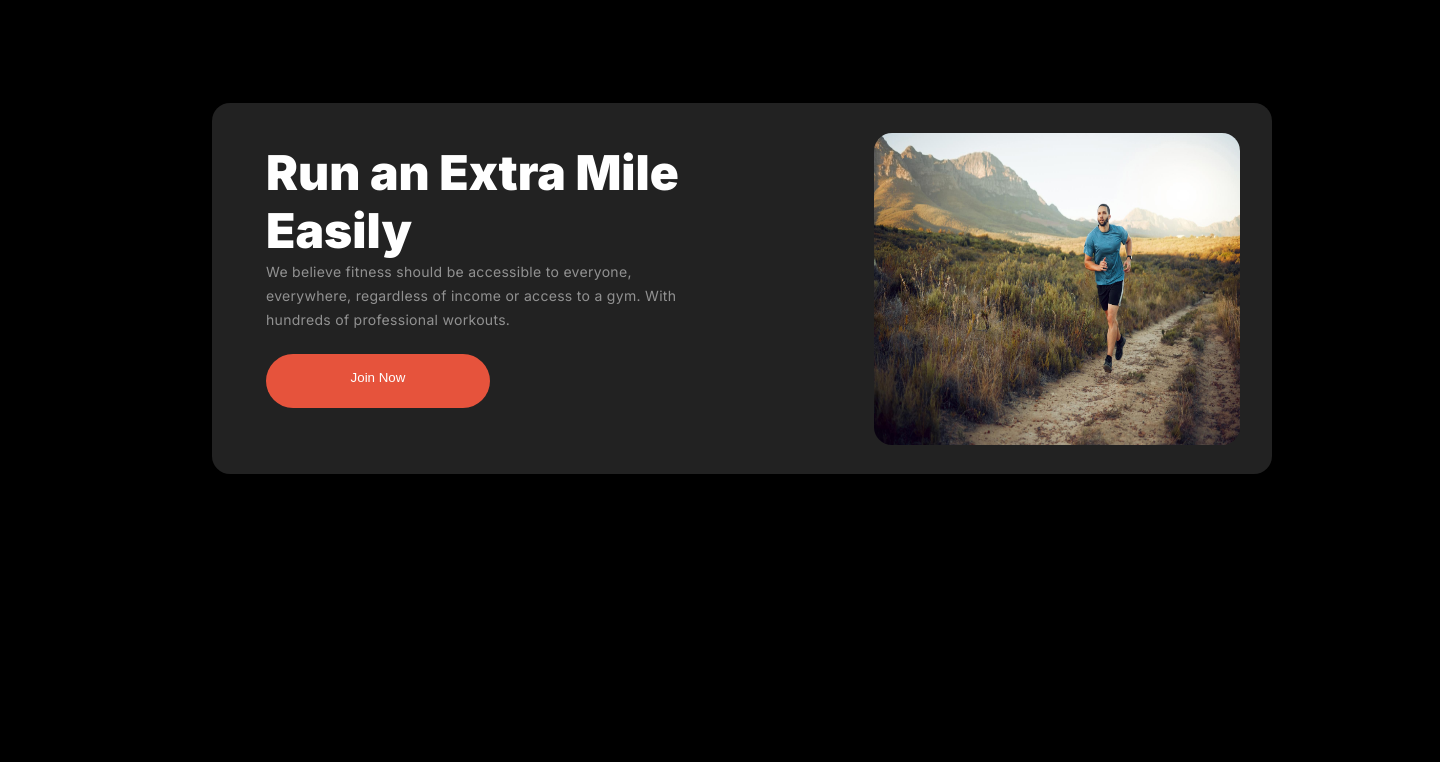
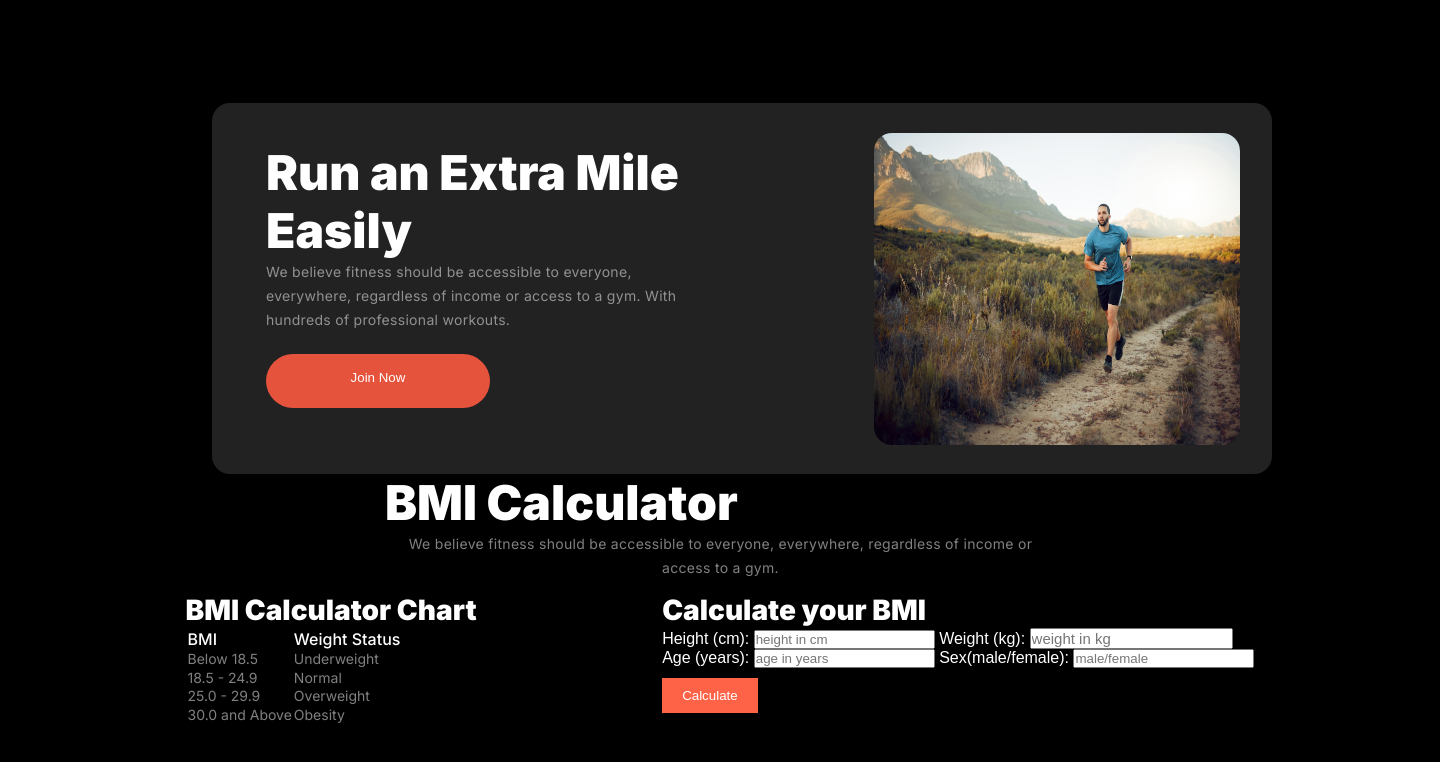
Before and after one commit to hasiburrahmanay1/Assignment-2-repo, a plain HTML site: page index.html in a window 1280 px wide. Shown: the part 1170-1932 px from the top of the page, 1440 px wide, since content can reach past the window. Before the commit the page ends 1644 px from the top, so only its background shows below. Drawn offline with Linux system fonts and the light colour scheme; a web font is replaced by a local one.

Commit message:
bmi part done

```diff
--- a/index.html
+++ b/index.html
@@ -86,5 +86,53 @@
             <img src="Resources/Images/run.jpg" alt="Running">
         </div>
     </section>
-
-      <!-- run part ends here -->
+     <!-- run part ends here -->
+      <!-- bmi part starts here -->
+      <section class="bmi">
+        <div id="bmi-heading">
+            <h2>BMI Calculator</h2>
+            <p>We believe fitness should be accessible to everyone, everywhere, regardless of income or access to a gym.</p>
+        </div>
+        <div class="bmi-content">
+            <div class="bmi-chart">
+                <h3>BMI Calculator Chart</h3>
+                <table>
+                    <tr>
+                        <th>BMI</th>
+                        <th>Weight Status</th>
+                    </tr>
+                    <tr>
+                        <td>Below 18.5</td>
+                        <td>Underweight</td>
+                    </tr>
+                    <tr>
+                        <td>18.5 - 24.9</td>
+                        <td>Normal</td>
+                    </tr>
+                    <tr>
+                        <td>25.0 - 29.9</td>
+                        <td>Overweight</td>
+                    </tr>
+                    <tr>
+                        <td>30.0 and Above</td>
+                        <td>Obesity</td>
+                    </tr>
+                </table>
+            </div>
+            <div class="bmi-calculator">
+                <h3>Calculate your BMI</h3>
+                <form>
+                    <label for="height">Height (cm):</label>
+                    <input type="number" id="height" placeholder="height in cm" name="height" required>
+                    <label for="weight">Weight (kg):</label>
+                    <input type="number" id="weight" placeholder="weight in kg" name="weight" required><br>
+                    <label for="age">Age (years):</label>
+                    <input type="number" id="age" placeholder="age in years" name="age" required>
+                    <label for="sex">Sex(male/female):</label>
+                    <input type="text" id="sex" placeholder="male/female" name="sex" required>
+                    <button type="submit" class="btn primary">Calculate</button>
+                </form>
+            </div>
+        </div>
+</section>
+      <!-- bmi part ends here -->
--- a/style.css
+++ b/style.css
@@ -418,3 +418,91 @@ border-radius: 18px;
 background: url(4);
 }
 /* run part ends here */
+/* bmi part starts here */
+#bmi-heading {
+position: static;
+width: 671px;
+height: 120px;
+margin-left: 385px;
+display: flex;
+flex-direction: column;
+justify-content: flex-start;
+align-items: flex-start;
+gap: 14;
+padding: 0px;
+}
+#bmi-heading h2 {
+position: static;
+width: 353px;
+height: 58px;
+display: flex;
+flex-direction: column;
+justify-content: flex-start;
+align-items: flex-start;
+gap: 14;
+padding: 0px;
+color: rgb(255, 255, 255);
+font-family: Inter;
+font-size: 48px;
+font-weight: 900;
+line-height: 120%;
+letter-spacing: 0%;
+text-align: left;
+}
+#bmi-heading p {
+position: static;
+width: 671px;
+height: 48px;
+display: flex;
+flex-direction: column;
+justify-content: flex-start;
+align-items: flex-start;
+gap: 14;
+padding: 0px;
+color: rgba(255, 255, 255, 0.5);
+font-family: Inter;
+font-size: 14px;
+font-weight: 400;
+line-height: 24px;
+letter-spacing: 0.3px;
+text-align: center;
+}
+.bmi-content {
+position: static;
+width: 1440px;
+height: 487px;
+display : flex;
+justify-content: space-evenly;
+}
+.bmi-content h3{
+color: rgb(255, 255, 255);
+font-family: Inter;
+font-size: 28px;
+font-weight: 900;
+line-height: 120%;
+letter-spacing: 0%;
+text-align: left;
+}
+th {
+color: rgb(255, 255, 255);
+font-family: Inter;
+font-size: 16px;
+font-weight: 500;
+line-height: 120%;
+letter-spacing: 0%;
+text-align: left;
+}
+td {
+color: rgba(255, 255, 255, 0.5);
+font-family: Inter;
+font-size: 14px;
+font-weight: 400;
+line-height: 120%;
+letter-spacing: 0%;
+text-align: left;
+}
+.bmi-calculator button{
+    position: absolute;
+    margin-top: 10px;;
+}
+/* bmi part ends here */
```
